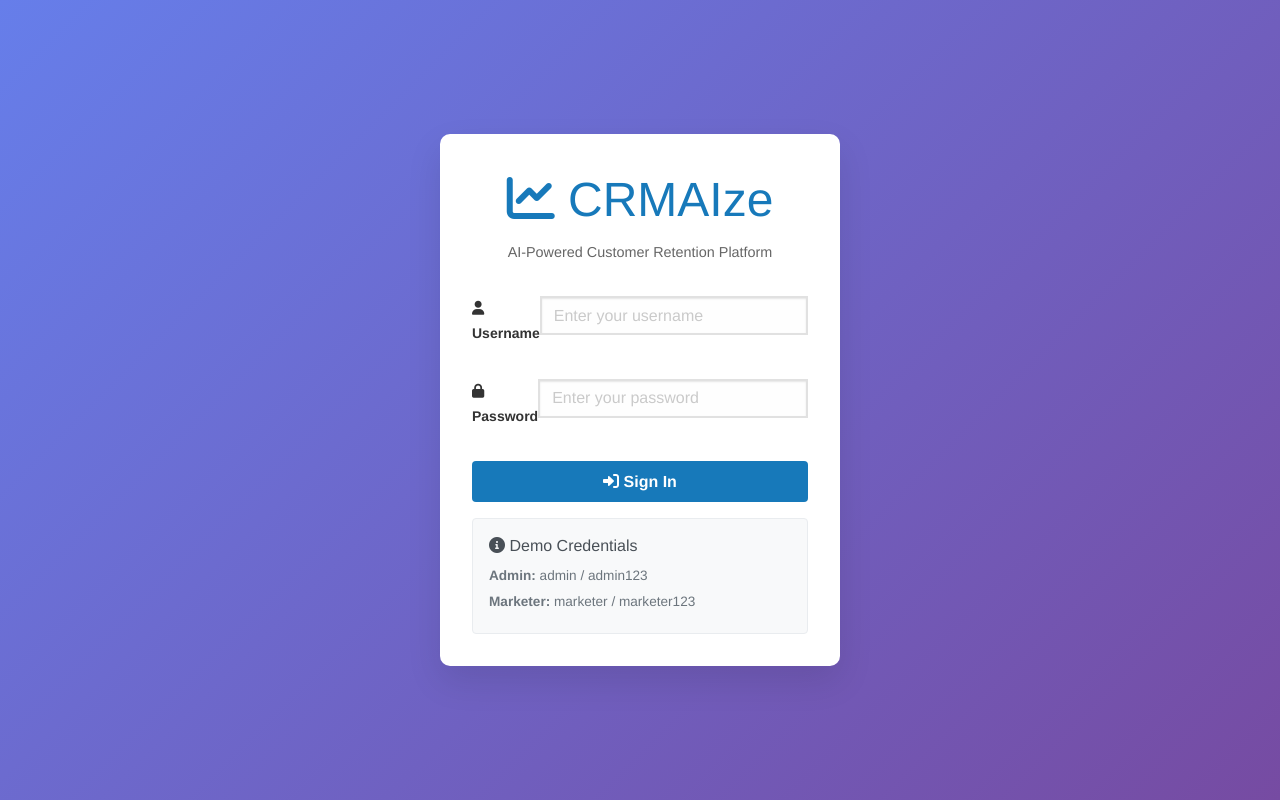
After one commit to KarolGitHub/CRMAIze, a PHP site: template templates/login.twig in a window 1280 px wide. The commit adds this page. Run offline with PHP 8.4, Linux system fonts and the light colour scheme; the template is opened without the code that fills it, so the values that code supplies are empty; some libraries are stand-ins or nearby versions.

Commit message:
feat: add user auth

```diff
--- a/src/Controller/DashboardController.php
+++ b/src/Controller/DashboardController.php
@@ -23,6 +23,9 @@ class DashboardController
 
   public function index(Request $request): Response
   {
+    // Require authentication
+    $this->app->getAuthService()->requireAuth();
+
     // Get dashboard data
     $totalCustomers = $this->customerRepo->getTotalCount();
     $segments = $this->customerRepo->getSegmentCounts();
--- /dev/null
+++ b/templates/login.twig
@@ -0,0 +1,154 @@
+<!DOCTYPE html>
+<html lang="en">
+	<head>
+		<meta charset="UTF-8">
+		<meta name="viewport" content="width=device-width, initial-scale=1.0">
+		<title>CRMAIze - Login</title>
+		<link rel="stylesheet" href="https://cdn.jsdelivr.net/npm/foundation-sites@6.7.5/dist/css/foundation.min.css">
+		<link rel="stylesheet" href="https://cdnjs.cloudflare.com/ajax/libs/font-awesome/6.0.0/css/all.min.css">
+		<style>
+			body {
+				background: linear-gradient(135deg, #667eea 0%, #764ba2 100%);
+				min-height: 100vh;
+				display: flex;
+				align-items: center;
+				justify-content: center;
+			}
+			.login-container {
+				background: white;
+				border-radius: 10px;
+				box-shadow: 0 15px 35px rgba(0, 0, 0, 0.1);
+				padding: 2rem;
+				width: 100%;
+				max-width: 400px;
+			}
+			.login-header {
+				text-align: center;
+				margin-bottom: 2rem;
+			}
+			.login-header h1 {
+				color: #1779ba;
+				margin-bottom: 0.5rem;
+			}
+			.login-header p {
+				color: #666;
+				font-size: 0.9rem;
+			}
+			.form-error {
+				background: #f7e6e6;
+				color: #cc0000;
+				padding: 0.75rem;
+				border-radius: 4px;
+				margin-bottom: 1rem;
+				border-left: 4px solid #cc0000;
+			}
+			.input-group {
+				margin-bottom: 1.5rem;
+			}
+			.input-group label {
+				font-weight: 600;
+				color: #333;
+				margin-bottom: 0.5rem;
+			}
+			.input-group input {
+				border: 2px solid #e1e1e1;
+				border-radius: 4px;
+				padding: 0.75rem;
+				font-size: 1rem;
+				transition: border-color 0.3s ease;
+			}
+			.input-group input:focus {
+				border-color: #1779ba;
+				outline: none;
+			}
+			.login-button {
+				width: 100%;
+				background: #1779ba;
+				border: none;
+				color: white;
+				padding: 0.75rem;
+				border-radius: 4px;
+				font-size: 1rem;
+				font-weight: 600;
+				cursor: pointer;
+				transition: background-color 0.3s ease;
+			}
+			.login-button:hover {
+				background: #1468a0;
+			}
+			.demo-credentials {
+				background: #f8f9fa;
+				border: 1px solid #e9ecef;
+				border-radius: 4px;
+				padding: 1rem;
+				margin-top: 1rem;
+				font-size: 0.85rem;
+			}
+			.demo-credentials h6 {
+				color: #495057;
+				margin-bottom: 0.5rem;
+			}
+			.demo-credentials p {
+				margin: 0.25rem 0;
+				color: #6c757d;
+			}
+		</style>
+	</head>
+	<body>
+		<div class="login-container">
+			<div class="login-header">
+				<h1>
+					<i class="fas fa-chart-line"></i>
+					CRMAIze</h1>
+				<p>AI-Powered Customer Retention Platform</p>
+			</div>
+
+			{% if error %}
+				<div class="form-error">
+					<i class="fas fa-exclamation-triangle"></i>
+					{{ error }}
+				</div>
+			{% endif %}
+
+			<form method="POST" action="/login">
+				<div class="input-group">
+					<label for="username">
+						<i class="fas fa-user"></i>
+						Username
+					</label>
+					<input type="text" id="username" name="username" required placeholder="Enter your username">
+				</div>
+
+				<div class="input-group">
+					<label for="password">
+						<i class="fas fa-lock"></i>
+						Password
+					</label>
+					<input type="password" id="password" name="password" required placeholder="Enter your password">
+				</div>
+
+				<button type="submit" class="login-button">
+					<i class="fas fa-sign-in-alt"></i>
+					Sign In
+				</button>
+			</form>
+
+			<div class="demo-credentials">
+				<h6>
+					<i class="fas fa-info-circle"></i>
+					Demo Credentials</h6>
+				<p>
+					<strong>Admin:</strong>
+					admin / admin123</p>
+				<p>
+					<strong>Marketer:</strong>
+					marketer / marketer123</p>
+			</div>
+		</div>
+
+		<script src="https://cdn.jsdelivr.net/npm/foundation-sites@6.7.5/dist/js/foundation.min.js"></script>
+		<script>
+			$(document).foundation();
+		</script>
+	</body>
+</html>
```
Also changed, not shown: public/index.php (+11 -3 lines), scripts/setup_users.php (added, +60 -0 lines), src/Controller/AuthController.php (added, +95 -0 lines), src/Core/Application.php (+12 -0 lines), src/Core/Request.php (+8 -0 lines), src/Model/User.php (added, +95 -0 lines), src/Repository/UserRepository.php (added, +114 -0 lines), src/Service/AuthService.php (added, +117 -0 lines), src/Service/DatabaseService.php (+14 -1 lines), README.md.
